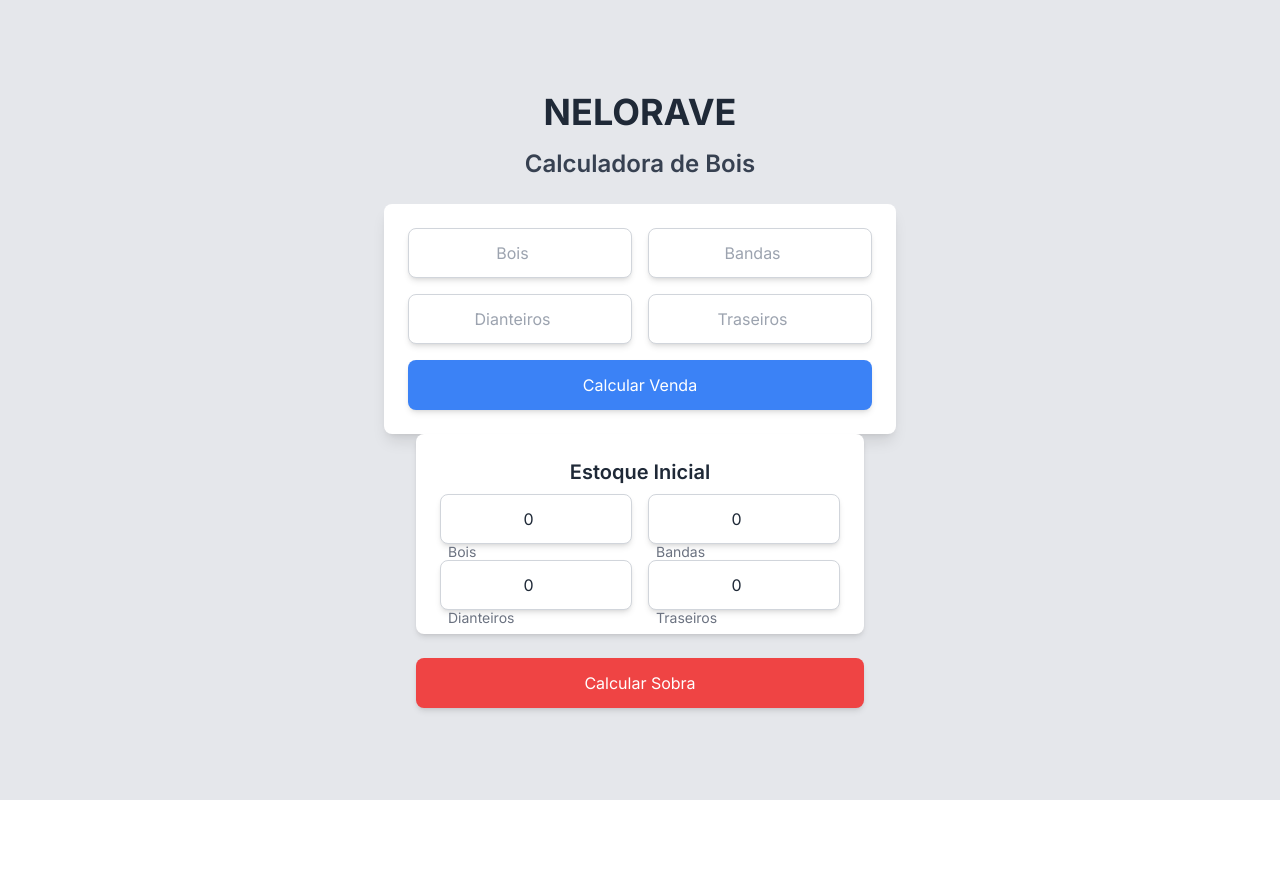
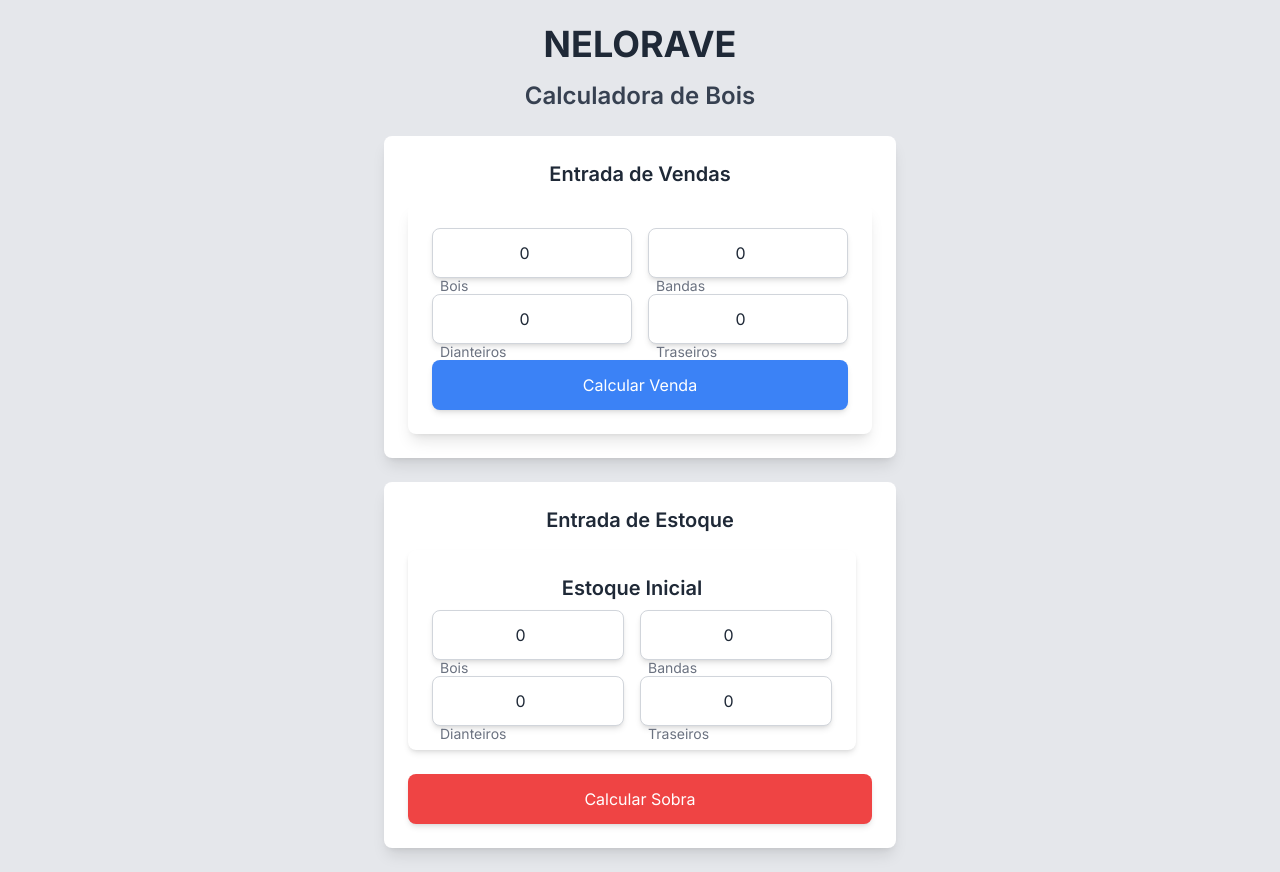
Before and after one commit to nilsonxp/calculadora-boi-front, a React (Vite) app in the folder calculadora-boi/: page / in a window 1280 px wide. Before the commit the page ends 800 px from the top, so only its background shows below. Built offline with nearby package versions, Linux system fonts and the light colour scheme.

Commit message:
melhoria no layout e funcional

```diff
--- a/calculadora-boi/src/App.jsx
+++ b/calculadora-boi/src/App.jsx
@@ -59,26 +59,25 @@ function App() {
       <h1 className="text-4xl font-bold text-gray-800 mb-4">NELORAVE</h1>
       <h2 className="text-2xl font-semibold text-gray-700 mb-6">Calculadora de Bois</h2>
 
-      {/* Formulário de Venda */}
+      {/* Seção de Vendas */}
+      <div className="bg-white p-6 rounded-lg shadow-lg w-full max-w-lg mb-6">
+        <h3 className="text-xl font-semibold text-gray-800 mb-4 text-center">Entrada de Vendas</h3>
         <Formulario onCalcular={calcularVenda} />
+        <Resultado titulo="Resultado da Venda" resultado={resultado} />
+      </div>
 
-      {/* Exibir Resultados Venda */}
-      <Resultado titulo="Resultado da Venda" resultado={resultado} />
-
-      {/* Formulário de Estoque */}
+      {/* Seção de Estoque */}
+      <div className="bg-white p-6 rounded-lg shadow-lg w-full max-w-lg">
+        <h3 className="text-xl font-semibold text-gray-800 mb-4 text-center">Entrada de Estoque</h3>
         <EstoqueForm estoque={estoque} setEstoque={setEstoque} />
-
-      {/* Botão para calcular sobra */}
         <button
-        className="w-full max-w-md bg-red-500 text-white px-4 py-3 rounded-lg hover:bg-red-600 active:scale-95 transition shadow-md hover:shadow-lg"
+          className="w-full bg-red-500 text-white px-4 py-3 rounded-lg hover:bg-red-600 active:scale-95 transition shadow-md hover:shadow-lg"
           onClick={calcularSobra}
         >
           Calcular Sobra
         </button>
-
-
-      {/* Exibir Resultados Sobra */}
         <Resultado titulo="Sobra no Estoque" resultado={sobra} />
+      </div>
 
       {/* Exibir erro, se houver */}
       {erro && <p className="text-red-600 mt-4">{erro}</p>}
--- a/calculadora-boi/src/components/EstoqueForm.jsx
+++ b/calculadora-boi/src/components/EstoqueForm.jsx
@@ -1,24 +1,17 @@
+import InputField from "./InputField";
+
 function EstoqueForm({ estoque, setEstoque }) {
   return (
     <div className="mb-6 bg-white p-6 rounded-lg shadow-md w-full max-w-md text-center">
       <h2 className="text-xl font-semibold text-gray-800 mb-2">Estoque Inicial</h2>
       <div className="grid grid-cols-2 gap-4">
         {["bois", "bandas", "dianteiros", "traseiros"].map((campo) => (
-            <div key={campo} className="relative w-full">
-              <input
-                type="number"
+          <InputField
+            key={campo}
             name={campo}
-                id={campo}
             value={estoque[campo]}
             onChange={(e) => setEstoque({ ...estoque, [campo]: Number(e.target.value) })}
-                className="peer p-3 w-full border border-gray-300 rounded-lg bg-white text-gray-800 placeholder-transparent shadow-md focus:ring-2 focus:ring-blue-500 focus:outline-none text-center"
           />
-              <label
-                htmlFor={campo}
-                className="absolute left-2 top-12 text-gray-500 text-sm transition-all peer-placeholder-shown:top-3 peer-placeholder-shown:text-base peer-placeholder-shown:text-gray-400 peer-focus:top-1 peer-focus:text-sm peer-focus:text-blue-500">
-                {campo.charAt(0).toUpperCase() + campo.slice(1)}
-              </label>
-            </div>
         ))}
       </div>
     </div>
--- a/calculadora-boi/src/components/Formulario.jsx
+++ b/calculadora-boi/src/components/Formulario.jsx
@@ -1,4 +1,5 @@
 import { useState } from "react";
+import InputField from "./InputField"; // Importando o novo componente de input
 
 function Formulario({ onCalcular }) {
   const [dados, setDados] = useState({ bois: 0, bandas: 0, dianteiros: 0, traseiros: 0 });
@@ -19,24 +20,20 @@ function Formulario({ onCalcular }) {
     >
       <div className="grid grid-cols-2 gap-4 w-full">
         {["bois", "bandas", "dianteiros", "traseiros"].map((campo) => (
-      <input
+          <InputField
             key={campo}
-        type="number"
             name={campo}
-        placeholder={campo.charAt(0).toUpperCase() + campo.slice(1)}
+            value={dados[campo]}
             onChange={handleChange}
-        className="p-3 w-full border border-gray-300 rounded-lg bg-white text-gray-800 text-center shadow-md focus:ring-2 focus:ring-blue-500 focus:outline-none"
           />
         ))}
       </div>
 
-  {/* Botão de Calcular Venda */}
       <button
         className="w-full bg-blue-500 text-white px-4 py-3 rounded-lg hover:bg-blue-600 active:scale-95 transition shadow-md hover:shadow-lg">
         Calcular Venda
       </button>
     </form>
-
   );
 }
 
--- /dev/null
+++ b/calculadora-boi/src/components/InputField.jsx
@@ -0,0 +1,22 @@
+function InputField({ name, value, onChange }) {
+    return (
+      <div className="relative w-full">
+        <input
+          type="number"
+          name={name}
+          id={name}
+          value={value}
+          onChange={onChange}
+          placeholder=" "
+          className="peer p-3 w-full border border-gray-300 rounded-lg bg-white text-gray-800 text-center shadow-md focus:ring-2 focus:ring-blue-500 focus:outline-none"
+        />
+        <label
+          htmlFor={name}
+          className="absolute left-2 top-12 text-gray-500 text-sm transition-all peer-placeholder-shown:top-3 peer-placeholder-shown:text-base peer-placeholder-shown:text-gray-400 peer-focus:top-1 peer-focus:text-sm peer-focus:text-blue-500">
+          {name.charAt(0).toUpperCase() + name.slice(1)}
+        </label>
+      </div>
+    );
+  }
+
+  export default InputField;
--- a/calculadora-boi/src/components/Resultado.jsx
+++ b/calculadora-boi/src/components/Resultado.jsx
@@ -2,7 +2,7 @@ function Resultado({ titulo, resultado }) {
     if (!resultado) return null;
 
     return (
-      <div className="mt-6 bg-white p-6 rounded-lg shadow-md w-full max-w-md text-center">
+      <div className="mt-6 bg-gray-100 p-4 rounded-lg shadow-md w-full text-center">
         <h2 className="text-xl font-semibold text-gray-800 mb-2">{titulo}</h2>
         {Object.keys(resultado).map((key) => (
           <p key={key} className="text-gray-700"><strong>{key.charAt(0).toUpperCase() + key.slice(1)}:</strong> {resultado[key]}</p>
```
Lines whose indentation alone changed are shown as unchanged.
